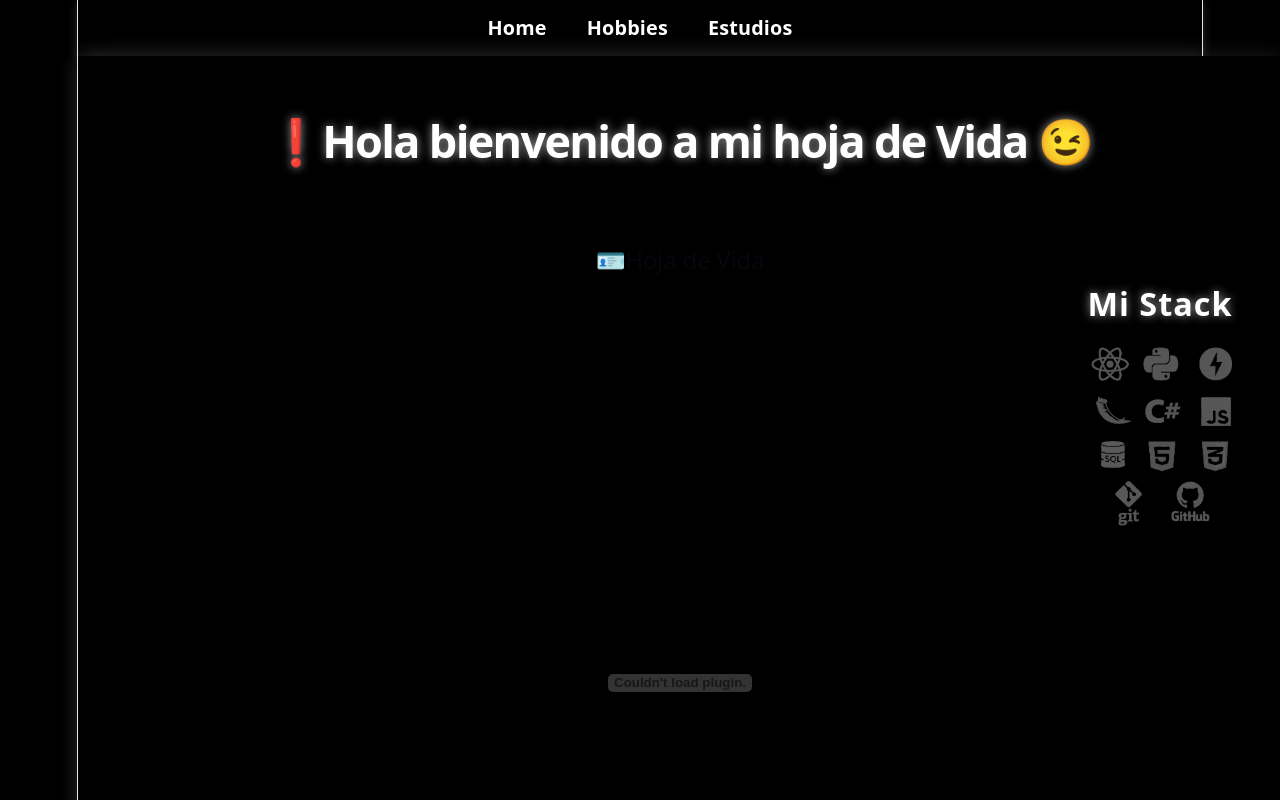
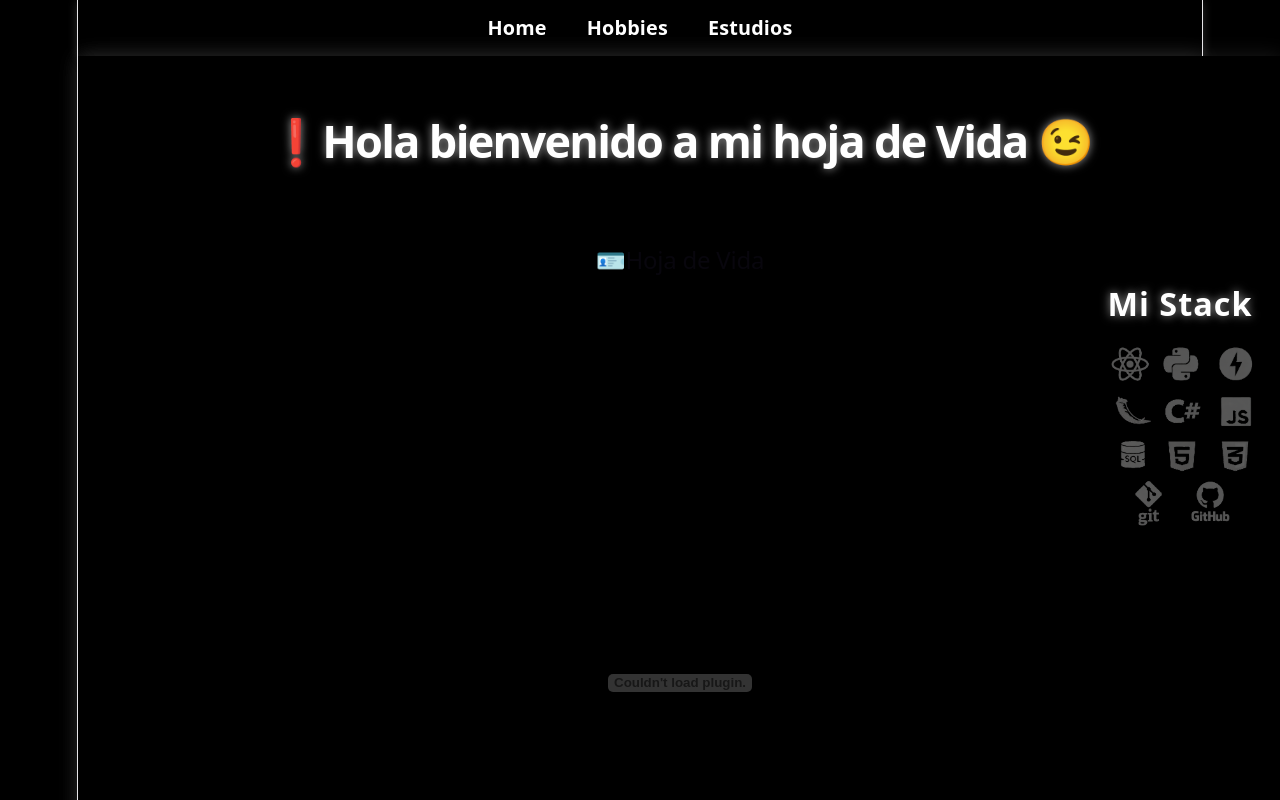
Before and after one commit to pichio7723/hoja-de-vida-Camilo-Rojas, a React app in the folder frontend/: page / in a window 1280 px wide. Shown: the top 800 px of the page. Built offline with nearby package versions, Linux system fonts and the light colour scheme; the HTML template or start-up script is replaced by a standard one.

Commit message:
fix: stack en margen derecho version2

```diff
--- a/frontend/src/App.css
+++ b/frontend/src/App.css
@@ -206,7 +206,7 @@
 .sidebar-right {
   position: fixed;
   top: 50%;
-  right: 20px;          /* margen real */
+  right: 0;          /* margen real */
   transform: translateY(-50%);
   width: 200px;
   text-align: center;
```
